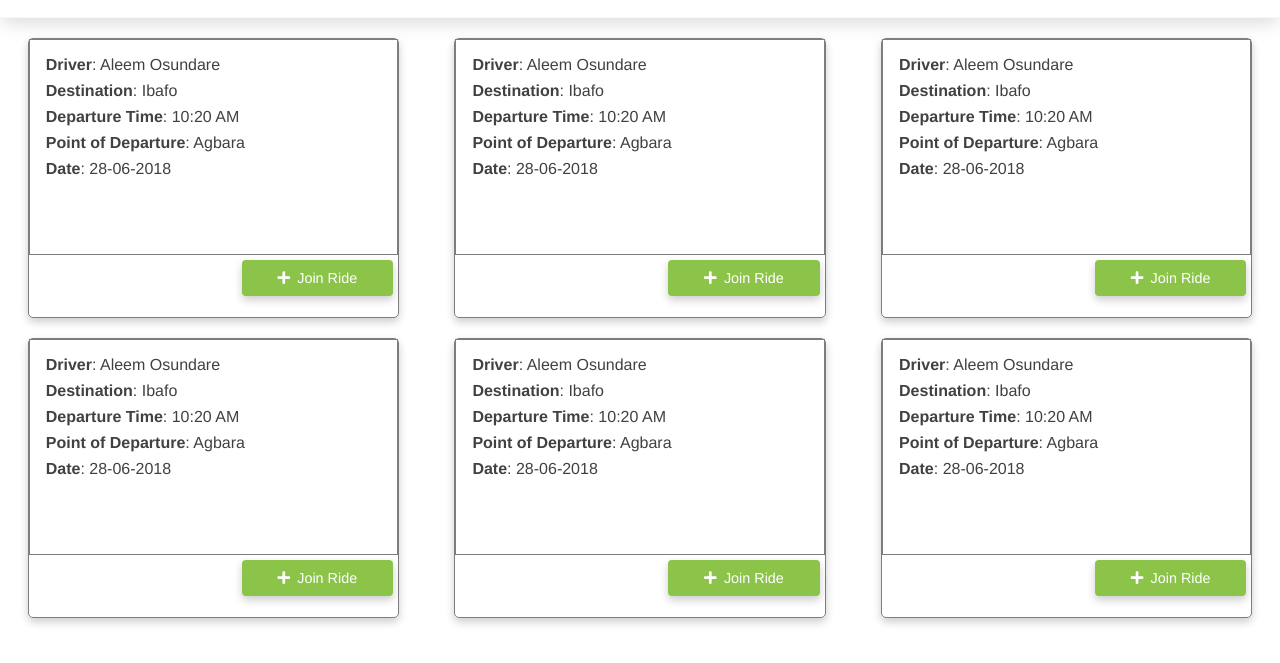
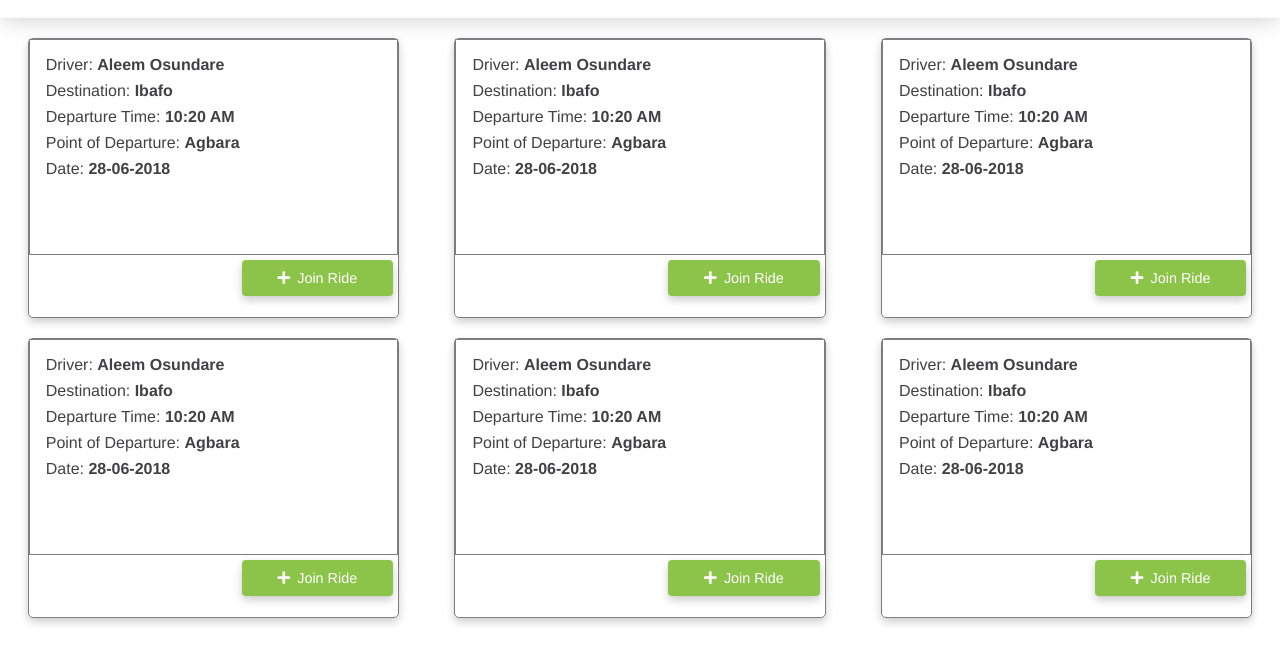
Before and after one commit to lexcorp16/ride-my-way, a plain HTML site: page UI/views/offers.html in a window 1280 px wide. Shown: the part 51-714 px from the top of the page. Drawn offline with Linux system fonts and the light colour scheme; a web font is replaced by a local one.

Commit message:
[Chore #158593926] Update offers page

```diff
--- a/UI/views/offers.html
+++ b/UI/views/offers.html
@@ -35,15 +35,25 @@
     <div class="offer">
       <div class="offer-main-content">
         <p>
-          <b>Driver</b>: Aleem Osundare</p>
+          Driver:
+          <b>Aleem Osundare</b>
+        </p>
         <p>
-          <b>Destination</b>: Ibafo</p>
+          Destination:
+          <b>Ibafo</b>
+        </p>
         <p>
-          <b>Departure Time</b>: 10:20 AM</p>
+          Departure Time:
+          <b>10:20 AM</b>
+        </p>
         <p>
-          <b>Point of Departure</b>: Agbara</p>
+          Point of Departure:
+          <b>Agbara</b>
+        </p>
         <p>
-          <b>Date</b>: 28-06-2018</p>
+          Date:
+          <b>28-06-2018</b>
+        </p>
       </div>
       <a href="#" class="btn">
         <i class="fas fa-plus"></i>Join Ride</a>
@@ -51,15 +61,25 @@
     <div class="offer">
       <div class="offer-main-content">
         <p>
-          <b>Driver</b>: Aleem Osundare</p>
+          Driver:
+          <b>Aleem Osundare</b>
+        </p>
         <p>
-          <b>Destination</b>: Ibafo</p>
+          Destination:
+          <b>Ibafo</b>
+        </p>
         <p>
-          <b>Departure Time</b>: 10:20 AM</p>
+          Departure Time:
+          <b>10:20 AM</b>
+        </p>
         <p>
-          <b>Point of Departure</b>: Agbara</p>
+          Point of Departure:
+          <b>Agbara</b>
+        </p>
         <p>
-          <b>Date</b>: 28-06-2018</p>
+          Date:
+          <b>28-06-2018</b>
+        </p>
       </div>
       <a href="#" class="btn">
         <i class="fas fa-plus"></i>Join Ride</a>
@@ -67,15 +87,25 @@
     <div class="offer">
       <div class="offer-main-content">
         <p>
-          <b>Driver</b>: Aleem Osundare</p>
+          Driver:
+          <b>Aleem Osundare</b>
+        </p>
         <p>
-          <b>Destination</b>: Ibafo</p>
+          Destination:
+          <b>Ibafo</b>
+        </p>
         <p>
-          <b>Departure Time</b>: 10:20 AM</p>
+          Departure Time:
+          <b>10:20 AM</b>
+        </p>
         <p>
-          <b>Point of Departure</b>: Agbara</p>
+          Point of Departure:
+          <b>Agbara</b>
+        </p>
         <p>
-          <b>Date</b>: 28-06-2018</p>
+          Date:
+          <b>28-06-2018</b>
+        </p>
       </div>
       <a href="#" class="btn">
         <i class="fas fa-plus"></i>Join Ride</a>
@@ -83,15 +113,25 @@
     <div class="offer">
       <div class="offer-main-content">
         <p>
-          <b>Driver</b>: Aleem Osundare</p>
+          Driver:
+          <b>Aleem Osundare</b>
+        </p>
         <p>
-          <b>Destination</b>: Ibafo</p>
+          Destination:
+          <b>Ibafo</b>
+        </p>
         <p>
-          <b>Departure Time</b>: 10:20 AM</p>
+          Departure Time:
+          <b>10:20 AM</b>
+        </p>
         <p>
-          <b>Point of Departure</b>: Agbara</p>
+          Point of Departure:
+          <b>Agbara</b>
+        </p>
         <p>
-          <b>Date</b>: 28-06-2018</p>
+          Date:
+          <b>28-06-2018</b>
+        </p>
       </div>
       <a href="#" class="btn">
         <i class="fas fa-plus"></i>Join Ride</a>
@@ -99,15 +139,25 @@
     <div class="offer">
       <div class="offer-main-content">
         <p>
-          <b>Driver</b>: Aleem Osundare</p>
+          Driver:
+          <b>Aleem Osundare</b>
+        </p>
         <p>
-          <b>Destination</b>: Ibafo</p>
+          Destination:
+          <b>Ibafo</b>
+        </p>
         <p>
-          <b>Departure Time</b>: 10:20 AM</p>
+          Departure Time:
+          <b>10:20 AM</b>
+        </p>
         <p>
-          <b>Point of Departure</b>: Agbara</p>
+          Point of Departure:
+          <b>Agbara</b>
+        </p>
         <p>
-          <b>Date</b>: 28-06-2018</p>
+          Date:
+          <b>28-06-2018</b>
+        </p>
       </div>
       <a href="#" class="btn">
         <i class="fas fa-plus"></i>Join Ride</a>
@@ -115,15 +165,25 @@
     <div class="offer">
       <div class="offer-main-content">
         <p>
-          <b>Driver</b>: Aleem Osundare</p>
+          Driver:
+          <b>Aleem Osundare</b>
+        </p>
         <p>
-          <b>Destination</b>: Ibafo</p>
+          Destination:
+          <b>Ibafo</b>
+        </p>
         <p>
-          <b>Departure Time</b>: 10:20 AM</p>
+          Departure Time:
+          <b>10:20 AM</b>
+        </p>
         <p>
-          <b>Point of Departure</b>: Agbara</p>
+          Point of Departure:
+          <b>Agbara</b>
+        </p>
         <p>
-          <b>Date</b>: 28-06-2018</p>
+          Date:
+          <b>28-06-2018</b>
+        </p>
       </div>
       <a href="#" class="btn">
         <i class="fas fa-plus"></i>Join Ride</a>
```
